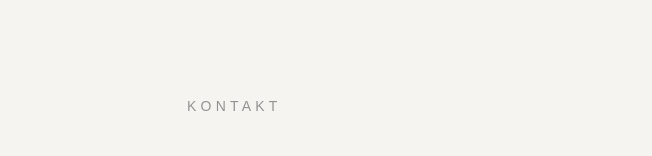
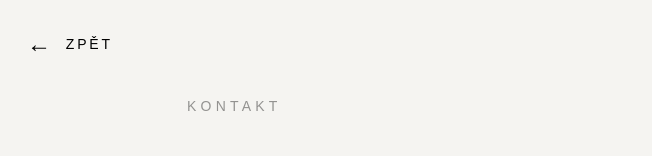
Before and after one commit to marcelboranek-beep/cyclinglab-live, a Next.js app: page /kontakt in a window 1280 px wide. Shown: the top 156 px of the page, without its empty margins (5-657 px from the left). Built offline with nearby package versions, Linux system fonts and the light colour scheme.

Commit message:
Added back navigation

```diff
--- a/app/kontakt/page.tsx
+++ b/app/kontakt/page.tsx
@@ -1,6 +1,13 @@
 export default function Kontakt() {
   return (
     <main className="min-h-screen bg-[#f5f4f1] text-black px-8 py-24 md:px-16">
+        <a
+  href="/"
+  className="fixed top-8 left-8 z-50 flex items-center gap-3 text-sm uppercase tracking-[0.2em] hover:opacity-60 transition"
+>
+  <span className="text-2xl leading-none">←</span>
+  Zpět
+</a>
       <div className="max-w-4xl mx-auto">
 
         <p className="uppercase tracking-[0.3em] text-sm text-black/40">
```
